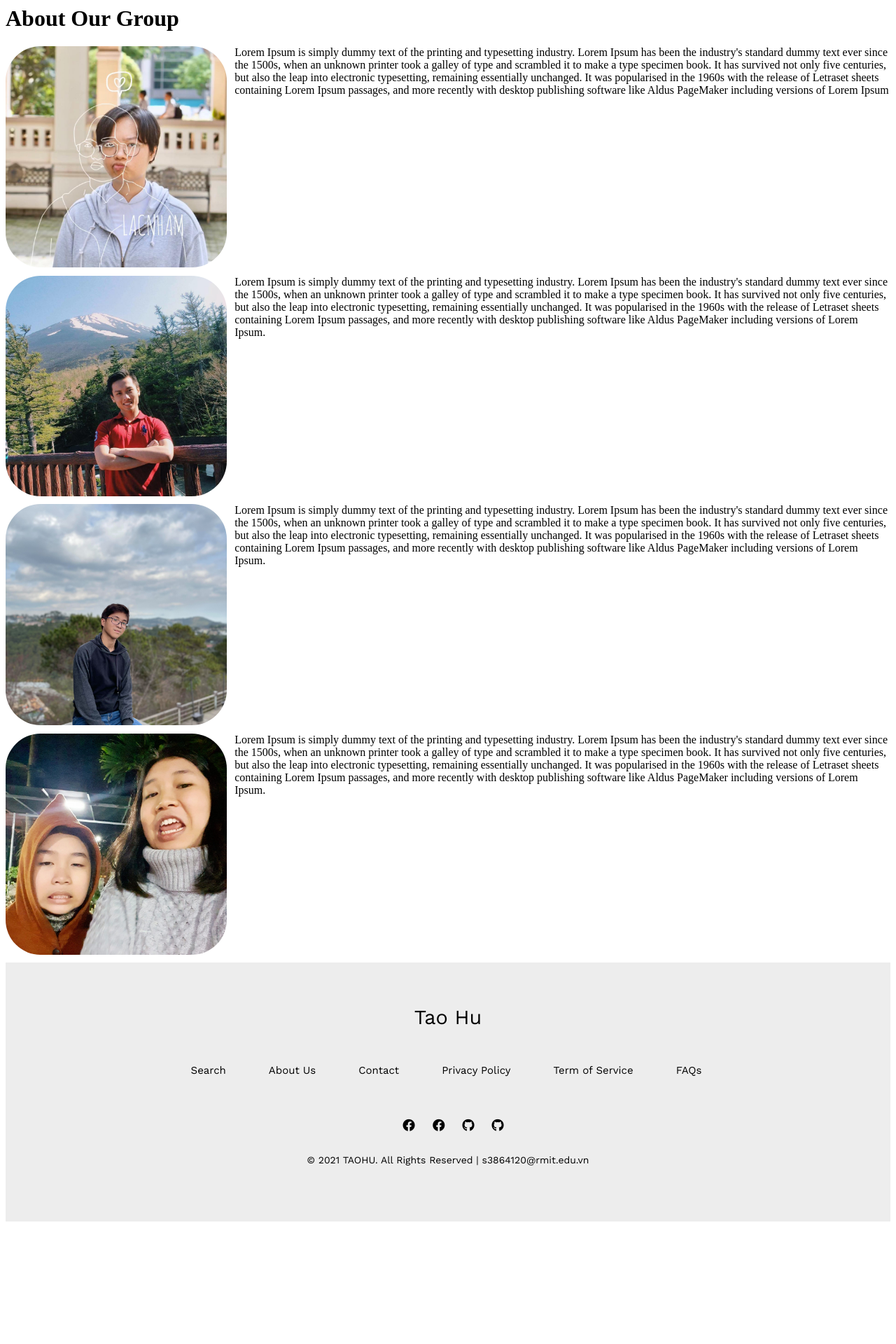
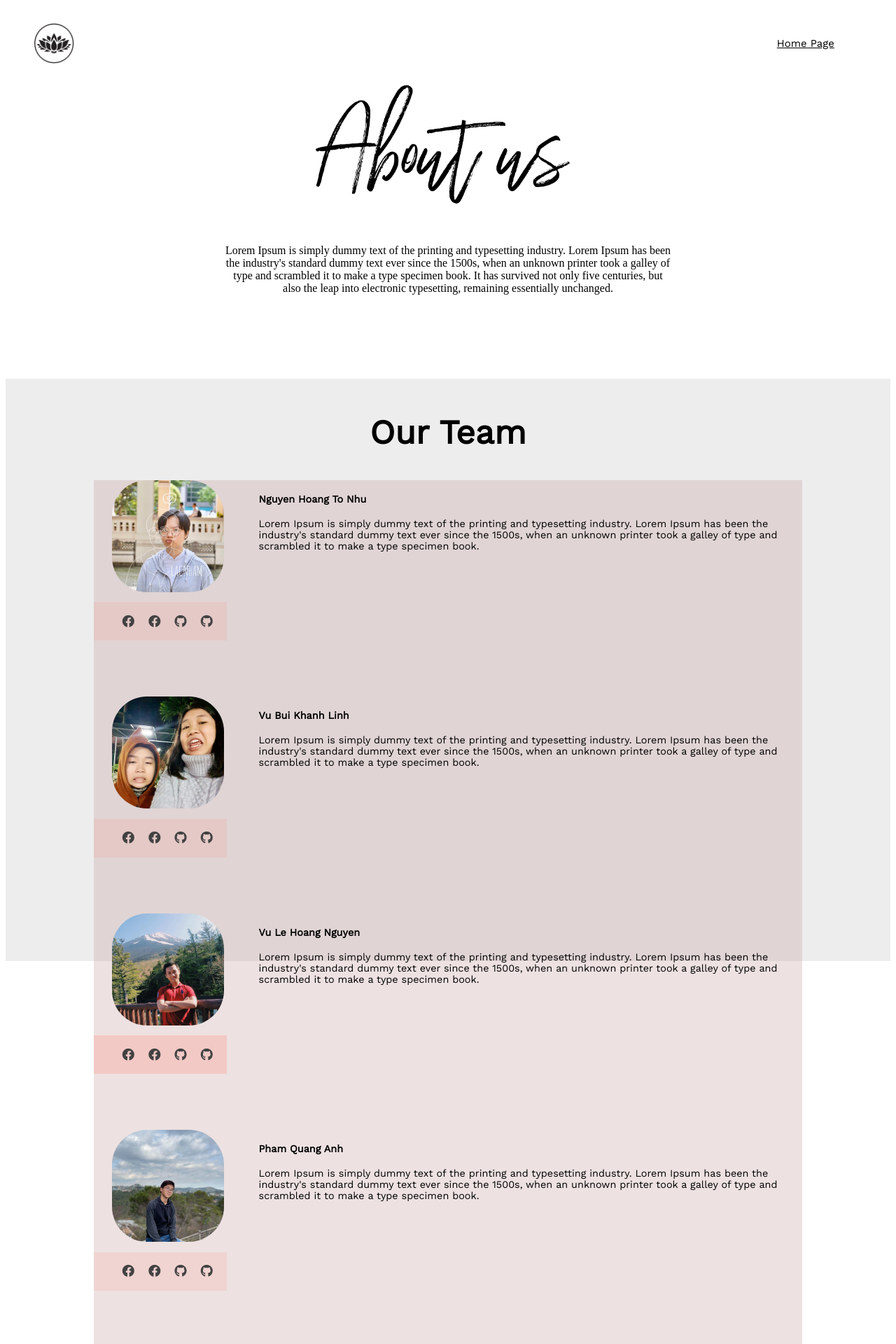
Before and after one commit to lacnham/Full-Stack-Assignment, a PHP site: page /about_us.html in a window 1280 px wide. Shown: the top 1920 px of the page at 70% size. Before the commit the page ends 1745 px from the top, so only its background shows below. Run offline with PHP 8.4, Linux system fonts and the light colour scheme.

Commit message:
About us Page

```diff
--- a/about_us.html
+++ b/about_us.html
@@ -8,36 +8,124 @@
         <link href="https://fonts.googleapis.com/css2?family=Work+Sans&display=swap" rel="stylesheet">
     </head>
     <body>
-        <header></header>
+        <header class="simple-header-testing">
+            <div class="black-logo">
+                <a href="#">
+                    <img class="logo" src="image/shop-logo.png" alt="TaoHu"></a>
+            </div>
+            <div class="home-link">
+                <a href="#">Home Page</a>
+            </div>
+        </header>
+
         <nav></nav>
-        <h1>About Our Group</h1>
 
+        <section>
+        <div class="aboutus-image">
+        <img src="/image/about-us-2.png" alt="About Us">
+        </div>
 
-        <p class="member_info">
-            <img class="image" src="/image/nham2.jpg" alt="Nguyen Hoang To Nhu">
-            Lorem Ipsum is simply dummy text of the printing and typesetting industry. Lorem Ipsum has been the industry's standard dummy text ever since the 1500s, when an unknown printer took a galley of type and scrambled it to make a type specimen book. It has survived not only five centuries, but also the leap into electronic typesetting, remaining essentially unchanged. It was popularised in the 1960s with the release of Letraset sheets containing Lorem Ipsum passages, and more recently with desktop publishing software like Aldus PageMaker including versions of Lorem Ipsum
+        <div class="simple-intro-container">
+            <div class="simple-intro">
+            <p>Lorem Ipsum is simply dummy text of the printing and typesetting industry. Lorem Ipsum has been the industry's standard dummy text ever since the 1500s, when an unknown printer took a galley of type and scrambled it to make a type specimen book. It has survived not only five centuries, but also the leap into electronic typesetting, remaining essentially unchanged.
             </p>
+            </div>
+        </div>
+        </section>
 
-        <p class="member_info">
-            <img class="image" src="/image/nguyen.jpg" alt="Vu Le Hoang Nguyen">
-            Lorem Ipsum is simply dummy text of the printing and typesetting industry. Lorem Ipsum has been the industry's standard dummy text ever since the 1500s, when an unknown printer took a galley of type and scrambled it to make a type specimen book. It has survived not only five centuries, but also the leap into electronic typesetting, remaining essentially unchanged. It was popularised in the 1960s with the release of Letraset sheets containing Lorem Ipsum passages, and more recently with desktop publishing software like Aldus PageMaker including versions of Lorem Ipsum.
+        <div class="our-team">
+
+        </div>
+
+        <section class="member_info">
+            <h1>Our Team</h1>
+        <div class="member_left_bigcontainer">
+        <div class="member_left_container">
+            <img class="image1" src="/image/nham2.jpg" alt="Nguyen Hoang To Nhu">
+            <h4>Nguyen Hoang To Nhu</h4>
+            <p class="member_left">Lorem Ipsum is simply dummy text of the printing and typesetting industry. Lorem Ipsum has been the industry's standard dummy text ever since the 1500s, when an unknown printer took a galley of type and scrambled it to make a type specimen book.
             </p>
+            <div class="social-member-container">
+            <ul class="social-member">
+                <li><a href="#"><i class="fab fa-facebook"></i></a></li>
+                <li><a href="#"><i class="fab fa-facebook"></i></a></li>
+                <li><a href="#"><i class="fab fa-github"></i></a></li>
+                <li><a href="#"><i class="fab fa-github"></i></a></li>
+            </ul>
+            </div>
+        </div>
 
+        <div class="member_left_container">
+            <img class="image1" src="/image/linh.jpg" alt="Vu Bui Khanh Linh">
 
-        <p class="member_info">
-            <img class="image" src="/image/quang_anh.jpg" alt="Pham Le Quang Anh">
-            Lorem Ipsum is simply dummy text of the printing and typesetting industry. Lorem Ipsum has been the industry's standard dummy text ever since the 1500s, when an unknown printer took a galley of type and scrambled it to make a type specimen book. It has survived not only five centuries, but also the leap into electronic typesetting, remaining essentially unchanged. It was popularised in the 1960s with the release of Letraset sheets containing Lorem Ipsum passages, and more recently with desktop publishing software like Aldus PageMaker including versions of Lorem Ipsum.
+            <h4>Vu Bui Khanh Linh</h4>
+            <p class="member_left">Lorem Ipsum is simply dummy text of the printing and typesetting industry. Lorem Ipsum has been the industry's standard dummy text ever since the 1500s, when an unknown printer took a galley of type and scrambled it to make a type specimen book.
+            </p>
+            <div class="social-member-container">
+            <ul class="social-member">
+                <li><a href="#"><i class="fab fa-facebook"></i></a></li>
+                <li><a href="#"><i class="fab fa-facebook"></i></a></li>
+                <li><a href="#"><i class="fab fa-github"></i></a></li>
+                <li><a href="#"><i class="fab fa-github"></i></a></li>
+            </ul>
+            </div>
+        </div>
+
+        <div class="member_right_container">
+            <img class="image2" src="/image/nguyen.jpg" alt="Vu Le Hoang Nguyen">
+            <h4>Vu Le Hoang Nguyen</h4>
+            <p class="member_right">Lorem Ipsum is simply dummy text of the printing and typesetting industry. Lorem Ipsum has been the industry's standard dummy text ever since the 1500s, when an unknown printer took a galley of type and scrambled it to make a type specimen book.
+            </p>
+            <div class="social-member-container">
+                <div class="social-member-container">
+                    <ul class="social-member">
+                        <li><a href="#"><i class="fab fa-facebook"></i></a></li>
+                        <li><a href="#"><i class="fab fa-facebook"></i></a></li>
+                        <li><a href="#"><i class="fab fa-github"></i></a></li>
+                        <li><a href="#"><i class="fab fa-github"></i></a></li>
+                    </ul>
+                    </div>
+            </div>
+            </div>
+
+        <div class="member_right_container">
+            <img class="image2" src="/image/quang_anh.jpg" alt="Pham Quang Anh">
+            <h4>Pham Quang Anh</h4>
+        <p class="member_right">Lorem Ipsum is simply dummy text of the printing and typesetting industry. Lorem Ipsum has been the industry's standard dummy text ever since the 1500s, when an unknown printer took a galley of type and scrambled it to make a type specimen book.
         </p>
+        <div class="social-member-container">
+            <ul class="social-member">
+                <li><a href="#"><i class="fab fa-facebook"></i></a></li>
+                <li><a href="#"><i class="fab fa-facebook"></i></a></li>
+                <li><a href="#"><i class="fab fa-github"></i></a></li>
+                <li><a href="#"><i class="fab fa-github"></i></a></li>
+            </ul>
+            </div>
+        </div>
+        </div>
 
-        <p class="member_info">
-            <img class="image" src="/image/linh.jpg" alt="Vu Bui Khanh Linh">
-            Lorem Ipsum is simply dummy text of the printing and typesetting industry. Lorem Ipsum has been the industry's standard dummy text ever since the 1500s, when an unknown printer took a galley of type and scrambled it to make a type specimen book. It has survived not only five centuries, but also the leap into electronic typesetting, remaining essentially unchanged. It was popularised in the 1960s with the release of Letraset sheets containing Lorem Ipsum passages, and more recently with desktop publishing software like Aldus PageMaker including versions of Lorem Ipsum.
-        </p>
+        </section>
 
+        <div class="team-detail-container">
+            <div class="detail-small-container">
+                <h2>Our Goal</h2>
+                <p>Lorem Ipsum is simply dummy text of the printing and typesetting industry. Lorem Ipsum has been the industry's standard dummy text ever since the 1500s, when an unknown printer took a galley of type and scrambled it to make a type specimen book. </p>
+                </div>
+            <div class="detail-small-container">
+                <h2>Our Goal</h2>
+                <p>Lorem Ipsum is simply dummy text of the printing and typesetting industry. Lorem Ipsum has been the industry's standard dummy text ever since the 1500s, when an unknown printer took a galley of type and scrambled it to make a type specimen book.
+                </p>
+            </div>
+            <div class="detail-small-container">
+                <h2>Our Goal</h2>
+                <p>Lorem Ipsum is simply dummy text of the printing and typesetting industry. Lorem Ipsum has been the industry's standard dummy text ever since the 1500s, when an unknown printer took a galley of type and scrambled it to make a type specimen book.
+                </p>
+            </div>
+        </div>
         <footer class="footer">
             <div class="container">
                 <div class="content">
-                <h3>Tao Hu</h3>
+                    <img src="/image/shop-logo.png" alt="TaoHu">
                 <ul class="footer-nav">
                     <li><a href="#">Search</a></li>
                     <li><a href="#">About Us</a></li>
@@ -60,7 +148,6 @@
             <div class="footer-bottom">
                 <p>&copy; 2021 <span>taohu</span>. All Rights Reserved | s3864120@rmit.edu.vn </p>
             </div>
-
         </footer>
 
     </body>
--- a/css.css
+++ b/css.css
@@ -1,27 +1,157 @@
-.member_info {
+/* ABOUT US */
+.simple-intro-container{
     display: block;
-    margin-block-start: 1em;
-    margin-block-end: 1em;
-    margin-inline-start: 0px;
-    margin-inline-end: 0px;
-    clear: both;
+    width: 40rem;
+    margin-right: auto;
+    margin-left: auto;
+    padding-bottom: 4rem;
 }
 
-.image {
-    margin-bottom: 0.7em;
-    max-width: 25%;
-    margin-right: 0.7em;
+.simple-intro{
+    text-align: center;
+}
+
+.member_info{
+    width: 100%;
+    height: 52rem;
+    background-color: #EDEDED;
+    margin-bottom: 120px;
+}
+
+.member_info h1{
+    text-align: center;
+    font-family: "Work Sans", serif;
+    font-size: 3rem;
+    padding-top: 3rem;
+}
+
+
+.member_left_bigcontainer:after{
+    display: table;
+    clear: both;
+    content: " ";
+    width: 40%;
+    float: left;
+    font-family: "Work Sans", serif;
+    font-size: 0.9rem;
+    background-color: rgba(135, 207, 235, 0.356);
+}
+
+.member_left_container, .member_right_container{
+    float: left;
+    width: 40%;
+    margin-left: 5rem;
+    background-color: rgba(188, 143, 143, 0.267);
+    padding-bottom: 20px;
+}
+
+.member_left_container .image1 {
+    display: block;
+    float: left;
+    width: 10rem;
     border-radius: 50px;
+    margin: 0 3.1rem 0.9rem 1.6rem;
+}
+
+.member_right_container .image2 {
+    display: block;
+    float: left;
+    width: 10rem;
+    border-radius: 50px;
+    margin: 0 3.1rem 0.9rem 1.6rem;
+}
+
+.social-member-container{
+    display: block;
     float: left;
     clear: both;
+    background-color: rgba(250, 128, 114, 0.137);
 }
 
-@media screen and (max-width: 920px) {
-    .overflow-content{
+.social-member{
+    list-style: none;
+    display: flex;
+    font-size: 1.1rem;
+}
+
+.social-member li{
+    padding-right: 1.25rem;
+}
+
+.social-member a{
+    color: rgb(66, 66, 66);
+}
+
+.social-member a:hover{
+    color:rgb(0, 0, 0)
+}
+
+.team-detail-container{
+    display: flex;
+    justify-content: space-between;
+    width: 100%;
+    padding-bottom: 7rem;
+}
+
+.team-detail-container > div{
+    margin: 3rem;
+    padding: 3rem;
+    height: 20rem;
+    background-color: #EDEDED;
+}
+
+.detail-small-container h2{
+    padding-bottom: 1rem;
+}
+
+.detail-small-container{
+    text-align: center;
+    font-family: "Work Sans", serif;
+}
+
+@media screen and (max-width: 1460px) {
+    .member_left_bigcontainer{
         display: block;
-        width: 920px;
-        overflow: auto;
+        width: 80%;
+        margin-left: auto;
+        margin-right: auto;
+        font-family: "Work Sans", serif;
+        font-size: 0.9rem;
+        background-color: rgba(135, 207, 235, 0.356);
     }
+
+    .member_left_container, .member_right_container{
+        display: block;
+        margin-left: auto;
+        margin-right: auto;
+        width: auto;
+        background-color: rgba(188, 143, 143, 0.267);
+        padding-bottom: 5rem;
+    }
+
+/* HEADER TESTING */
+.simple-header-testing{
+    display: block;
+    width: 100%;
+    height: 110px;
+    margin: 0;
+    padding: 0;
+    background:transparent;
+}
+
+.simple-header-testing p{
+    display: inline-block;
+    padding: 5px 0px 0px 30px;
+    font-size: 1.9rem;
+    font-family: "Work Sans", sans-serif;
+}
+
+.aboutus-image img{
+    display: block;
+    margin-left: auto;
+    margin-right: auto;
+    width: 30%;
+    padding-bottom: 35px;
 }
 
 /* SIMPLE HEADER */
@@ -66,6 +196,7 @@
 .home-link a:hover{
     color:rgb(146, 146, 146)
 }
+
 
 /* FOOTER */
 .footer{
@@ -143,8 +274,8 @@
 }
 
 .socials li{
-    padding-right: 10px;
-    margin-right: 15px;
+    padding-right: 35px;
+
 }
 
 .socials a{
--- a/register_acc.html
+++ b/register_acc.html
@@ -115,7 +115,6 @@
             <div class="footer-bottom">
                 <p>&copy; 2021 <span>taohu</span>. All Rights Reserved | s3864120@rmit.edu.vn </p>
             </div>
-
         </footer>
     </body>
 </html>
```
Also changed, not shown: Login_box.html (+9 -1 lines), image/about-us-.png (added), image/about-us-2.png (added), image/earth.jfif (added).
